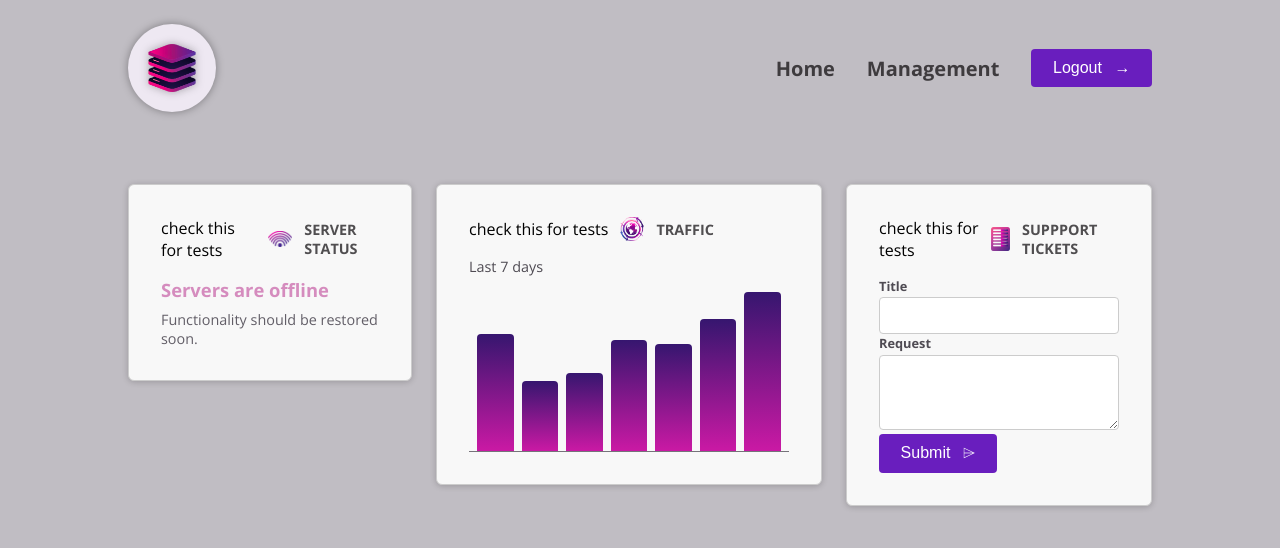
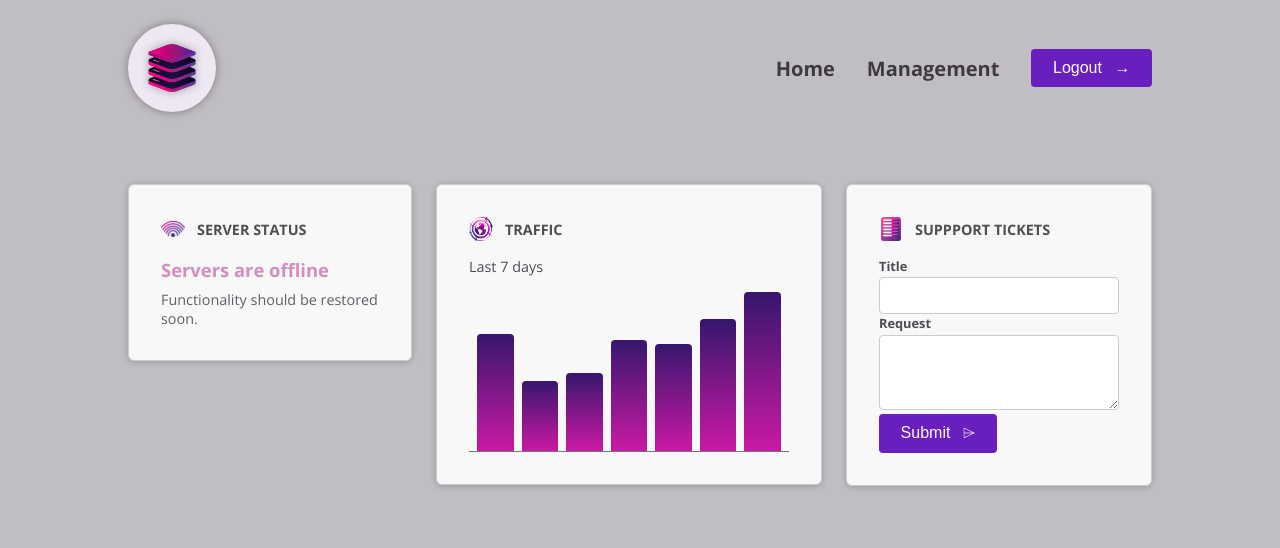
Before and after one commit to R06NV4LDR/MasterAngular_04-cmp-deep-dive, an Angular app: page / in a window 1280 px wide. Shown: the top 548 px of the page. Built offline with nearby package versions, Linux system fonts and the light colour scheme.

Commit message:
removed test <p>

```diff
--- a/src/app/dashboard/dashboard-item/dashboard-item.component.html
+++ b/src/app/dashboard/dashboard-item/dashboard-item.component.html
@@ -1,6 +1,5 @@
 <article>
   <header>
-    check this for tests
     <img [src]="image().src" [alt]="image().alt" />
     <h2>{{ title() }}</h2>
   </header>
```
